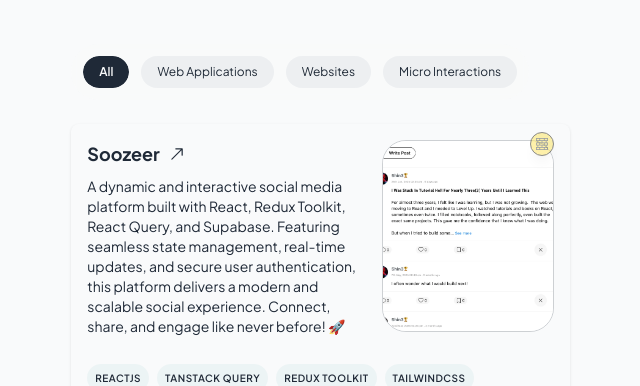
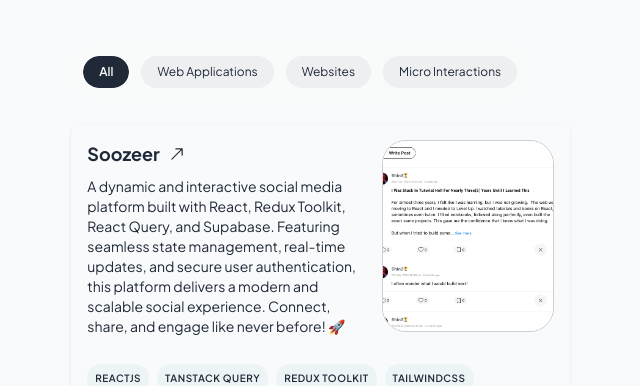
Before and after one commit to AkhatorEnosa/my_portfolio, a React (Vite) app: page / in a window 1280 px wide. Shown: the part 1140-1526 px from the top of the page, without its empty margins (614-1254 px from the left). Built offline with nearby package versions, Linux system fonts and the light colour scheme.

Commit message:
overlay z index issue fix

```diff
--- a/package.json
+++ b/package.json
@@ -10,6 +10,10 @@
     "preview": "vite preview"
   },
   "dependencies": {
+    "@emotion/react": "^11.14.0",
+    "@emotion/styled": "^11.14.1",
+    "@mui/icons-material": "^7.3.1",
+    "@mui/material": "^7.3.1",
     "bootstrap": "^5.3.5",
     "bootstrap-icons": "^1.11.3",
     "motion": "^12.9.2",
--- a/src/components/ProjectCard.tsx
+++ b/src/components/ProjectCard.tsx
@@ -1,12 +1,14 @@
+import { Tooltip } from "@mui/material";
 import { motion } from "framer-motion";
+import NotificationsActiveOutlinedIcon from '@mui/icons-material/NotificationsActiveOutlined';
 
 interface ProjectCardProps {
   title: string,
   desc: string,
   tech: string[],
-    url: string,
-    imgSrc: string,
-    construction: boolean,
+  url: string,
+  imgSrc: string,
+  construction: boolean,
 }
 
 const ProjectCard = ({ title, desc, tech, url, construction, imgSrc }: ProjectCardProps) => {
@@ -29,9 +31,14 @@
                 {/* <a href={url} target="_blank" className="text-sm text-[#FF6B6B]">View Project</a> */}
             </div>
             <div className="relative w-full md:w-fit md:h-full md:col-span-2 flex justify-center items-start">
-              {construction && <span className="absolute size-6 lg:opacity-0 lg:group-hover:opacity-100 flex justify-center items-center bg-yellow-300 rounded-full border-[1px] border-black dark:text-black right-0 -top-2 shadow-lg text-xs animate-pulse z-20 transition-opacity duration-300" title="Under construction">
-                <i className="bi bi-bricks"></i>
-              </span>}
+              {
+                construction &&
+                <Tooltip title="possible future updates" placement="bottom" arrow>
+                  <span className="absolute size-6 lg:opacity-0 lg:group-hover:opacity-100 flex justify-center items-center bg-yellow-500 rounded-full border-[1px] border-black dark:text-black right-0 -top-2 shadow-lg text-xs z-20 transition-opacity duration-300">
+                    <NotificationsActiveOutlinedIcon sx={{ fontSize: 20 }}></NotificationsActiveOutlinedIcon>
+                  </span>
+                </Tooltip>
+              }
               <div className="w-full h-48 dark:border-[#f9fafb]/20 rounded-lg md:rounded-3xl md:border-[1px] border-[#1f2937]/20 overflow-hidden">
                   <img src={imgSrc} alt="Project Image" className="w-full h-full object-cover scale-125 group-hover:scale-100 transition-transform duration-300"/>
               </div>
--- a/src/constants/projects.ts
+++ b/src/constants/projects.ts
@@ -23,7 +23,7 @@
         tag: ["ReactJS", "Tanstack Query", "Redux Toolkit", "TailwindCSS", "Supabase"],
         url: "https://soozeer.netlify.app/",
         group: "web applications",
-        construction: true
+        construction: false
     },
     {
         title: "mynoet",
--- a/src/sections/Navbar.tsx
+++ b/src/sections/Navbar.tsx
@@ -42,7 +42,7 @@
         initial={{ opacity: 0, y: -50 }}
         animate={{ opacity: 1, y: 0 }}
         transition={{ duration: 0.5, delay: 0 }}
-        className="fixed left-0 top-0 w-full flex justify-between py-4 px-2 md:px-10 lg:bg-none z-40 md:z-30 md:hover:z-40">
+        className="fixed left-0 top-0 w-full flex justify-between py-4 px-2 md:px-10 lg:bg-none z-40 md:z-30 md:hover:z-40 lg:z-50">
           {/* user image */}
           <motion.div
             className="group size-10 lg:w-14 lg:h-14 z-40"
```
Also changed, not shown: 1 other file (tests, documents, lock files or other folders).
